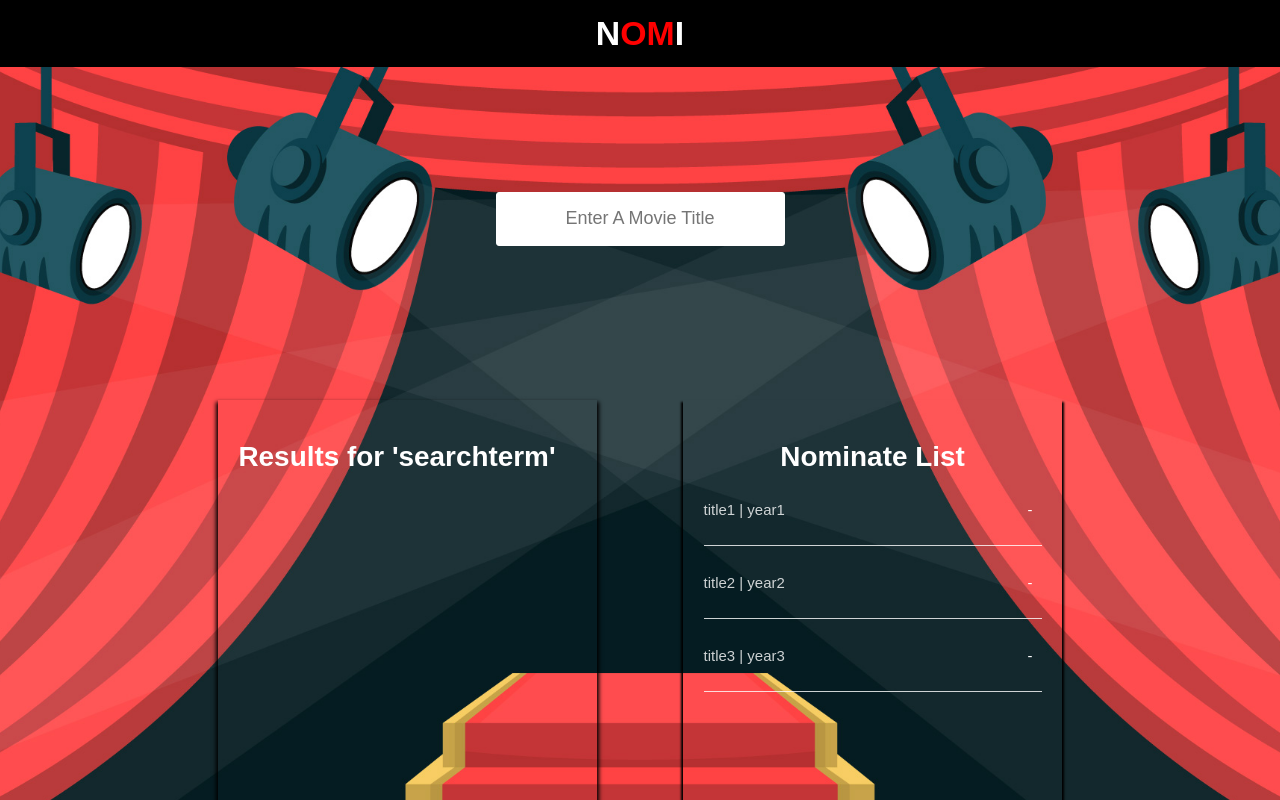
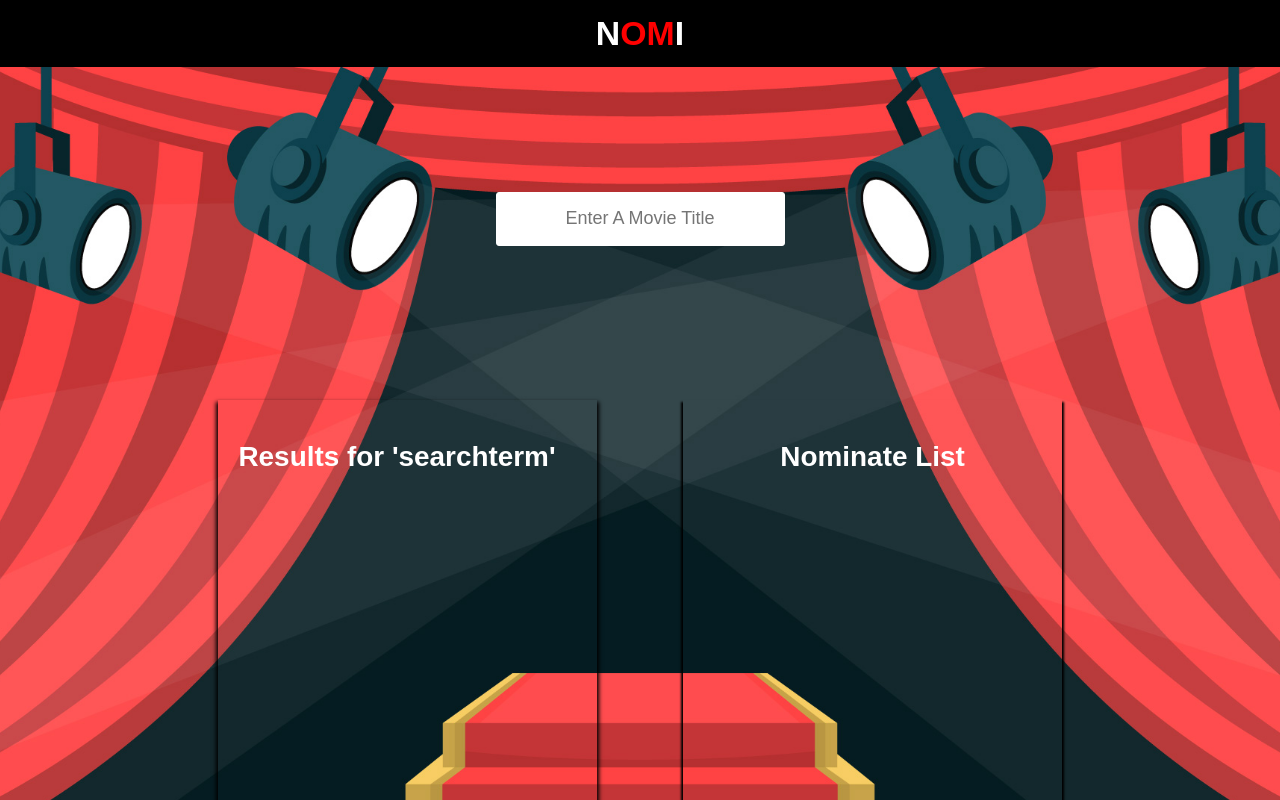
Before and after one commit to wariroja/shopify-omdb-nomi, a React (Create React App) app: page / in a window 1280 px wide. Shown: the top 800 px of the page. Built offline with nearby package versions, Linux system fonts and the light colour scheme.

Commit message:
fixed searchresults shows

```diff
--- a/src/Components/App/App.js
+++ b/src/Components/App/App.js
@@ -12,11 +12,7 @@ class App extends React.Component {
     super(props);
     this.state = {
       searchResults: [],
-      nominateList: [
-        { title: 'title1', year: 'year1', id: 4 },
-        { title: 'title2', year: 'year2', id: 5 },
-        { title: 'title3', year: 'year3', id: 6 },
-      ],
+      nominateList: [],
     };
     this.addMovie = this.addMovie.bind(this);
     this.removeMovie = this.removeMovie.bind(this);
@@ -42,8 +38,16 @@ class App extends React.Component {
     this.setState({ nominateList: newNominateList });
   }
 
-  search(term) {
-    Omdb.search(term).then((searchResults) => console.log(searchResults));
+  async search(term) {
+    // Omdb.search(term).then((result) => {
+    //   console.log('hello');
+    //   return this.setState({searchResults: result});
+    // });
+    await Omdb.search(term).then((result) =>
+      this.setState({ searchResults: result })
+    );
+
+    // this.setState({ searchResults: result });
   }
 
   render() {
--- a/src/Components/MovieList/MovieList.js
+++ b/src/Components/MovieList/MovieList.js
@@ -8,7 +8,8 @@ class MovieList extends React.Component {
   render() {
     return (
       <div className='MovieList'>
-        {this.props.movies.map((movie) => (
+        {this.props.movies &&
+          this.props.movies.map((movie) => (
             <Movie
               movie={movie}
               key={movie.id}
--- a/src/Components/SearchBar/SearchBar.js
+++ b/src/Components/SearchBar/SearchBar.js
@@ -6,7 +6,6 @@ class SearchBar extends React.Component {
   constructor(props) {
     super(props);
     this.state = { term: '' };
-    // this.search = this.search.bind(this);
     this.handleChange = this.handleChange.bind(this);
   }
   // search(term) {
@@ -24,6 +23,9 @@ class SearchBar extends React.Component {
           placeholder='Enter A Movie Title'
           onChange={(e) => this.handleChange(e)}
         />
+        {/* <button className='SearchButton' onClick={this.search}>
+          SEARCH
+        </button> */}
       </div>
     );
   }
--- a/src/Components/util/Omdb.js
+++ b/src/Components/util/Omdb.js
@@ -13,7 +13,7 @@ const Omdb = {
           year: item.Year,
           id: item.imdbID,
         }));
-        console.log(result);
+        return result;
       });
   },
 };
```
Lines whose indentation alone changed are shown as unchanged.
